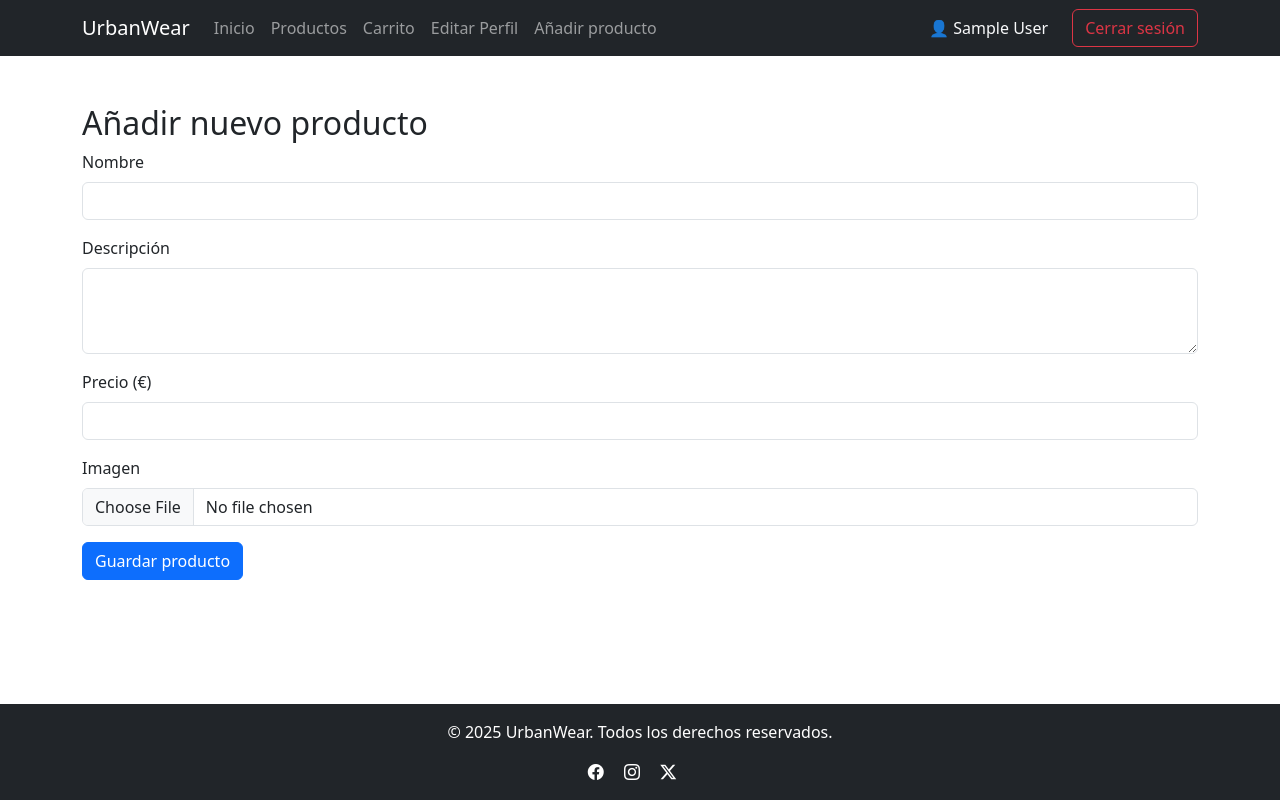
After one commit to fernandomartin04/TFG, a PHP site: page /anadir_producto.php in a window 1280 px wide. The commit adds this page. Run offline with PHP 8.4, Linux system fonts and the light colour scheme; the visitor is signed in with stand-in values (Sample User, id 1); data that the repository does not hold is empty.

Commit message:
productos

```diff
--- /dev/null
+++ b/anadir_producto.php
@@ -0,0 +1,57 @@
+<?php
+include "includes/header.php";
+
+// Solo permitir acceso a admins o vendedores (rol 2 o 3)
+if (!isset($_SESSION['rol_id']) || ($_SESSION['rol_id'] != 2 && $_SESSION['rol_id'] != 3)) {
+    header("Location: login.php");
+    exit();
+}
+
+if (isset($_POST['guardar'])) {
+    $nombre = trim($_POST['nombre']);
+    $descripcion = trim($_POST['descripcion']);
+    $precio = floatval($_POST['precio']);
+
+    // Subida de imagen
+    $imagen_nombre = $_FILES['imagen']['name'];
+    $imagen_temporal = $_FILES['imagen']['tmp_name'];
+    $ruta_destino = "img/" . $imagen_nombre;
+
+    if (move_uploaded_file($imagen_temporal, $ruta_destino)) {
+        $query = "INSERT INTO productos (nombre, descripcion, precio, imagen)
+                  VALUES ('$nombre', '$descripcion', $precio, '$ruta_destino')";
+        if (mysqli_query($conn, $query)) {
+            echo "<div class='container mt-4 alert alert-success'>Producto añadido correctamente.</div>";
+        } else {
+            echo "<div class='container mt-4 alert alert-danger'>Error al guardar en la base de datos.</div>";
+        }
+    } else {
+        echo "<div class='container mt-4 alert alert-warning'>Error al subir la imagen.</div>";
+    }
+}
+?>
+
+<main class="flex-grow-1 container mt-5">
+    <h2>Añadir nuevo producto</h2>
+    <form method="POST" enctype="multipart/form-data">
+        <div class="mb-3">
+            <label class="form-label">Nombre</label>
+            <input type="text" name="nombre" class="form-control" required>
+        </div>
+        <div class="mb-3">
+            <label class="form-label">Descripción</label>
+            <textarea name="descripcion" class="form-control" rows="3" required></textarea>
+        </div>
+        <div class="mb-3">
+            <label class="form-label">Precio (€)</label>
+            <input type="number" step="0.01" name="precio" class="form-control" required>
+        </div>
+        <div class="mb-3">
+            <label class="form-label">Imagen</label>
+            <input type="file" name="imagen" class="form-control" accept="img/" required>
+        </div>
+        <button type="submit" name="guardar" class="btn btn-primary">Guardar producto</button>
+    </form>
+</main>
+
+<?php include "includes/footer.php"; ?>
--- a/includes/header.php
+++ b/includes/header.php
@@ -32,7 +32,7 @@ session_start();
                         <a class="nav-link" href="../index.php">Inicio</a>
                     </li>
                     <li class="nav-item">
-                        <a class="nav-link" href="#">Productos</a>
+                        <a class="nav-link" href="../productos.php">Productos</a>
                     </li>
                     <li class="nav-item">
                         <a class="nav-link" href="#">Carrito</a>
@@ -47,6 +47,11 @@ session_start();
                         <a href="../editar_perfil.php" class="nav-link">Editar Perfil</a>
                     </li>
                     <?php endif; ?>
+                    <?php if (isset($_SESSION['rol_id']) && ($_SESSION['rol_id'] == 2 || $_SESSION['rol_id'] == 3)): ?>
+                    <li class="nav-item">
+                        <a class="nav-link" href="../anadir_producto.php">Añadir producto</a>
+                    </li>
+                    <?php endif; ?>
                 </ul>
                 <?php if (isset($_SESSION['rol_id'])): ?>
                     <span class="navbar-text text-light me-3">
```
Also changed, not shown: productos.php (added, +33 -0 lines), detalle_producto.php (added).
